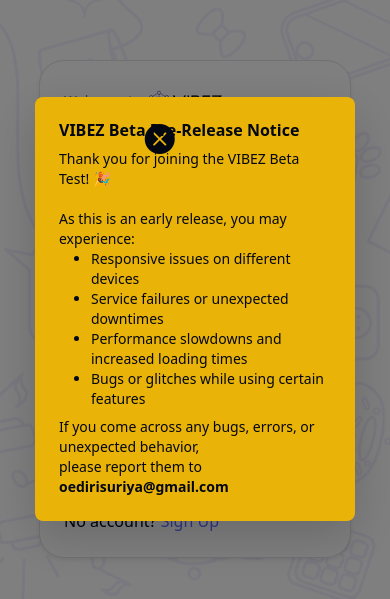
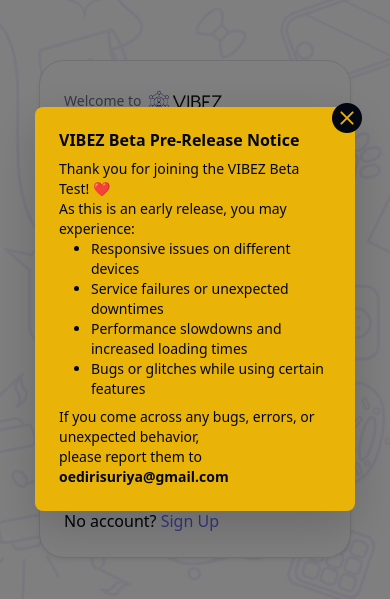
Before and after one commit to OshithRoshantha/Vibez-client, a React (Vite) app: page / in a window 390 px wide. Shown: the part 113-712 px from the top of the page. Built offline with nearby package versions, Linux system fonts and the light colour scheme; no server answers.

Commit message:
fix: adjust positioning and update message in VIBEZ Beta notice for better responsiveness

```diff
--- a/src/Pages/Signin.jsx
+++ b/src/Pages/Signin.jsx
@@ -136,9 +136,9 @@ export default function Signin({ onLogin }) {
         {notice && <div>
             <div className="fixed inset-0 flex items-center justify-center bg-black bg-opacity-50" style={{zIndex: '9999'}}>
             <div className={`p-6 rounded-lg shadow-lg bg-yellow-500 text-left ${isMobile ? 'w-80' : ''}`}>
-                <i onClick={() => setNotice(false)} className="bi text-3xl bi-x-circle-fill cursor-pointer absolute" style={{marginLeft:'22%'}}></i>
+                <i onClick={() => setNotice(false)} className="bi text-3xl bi-x-circle-fill cursor-pointer absolute" style={{marginLeft: isMobile ? '70%' : '22%', marginTop: isMobile ? '-8%':''}}></i>
                 <h2 className='font-bold mb-2'>VIBEZ Beta Pre-Release Notice</h2>
-                <p className='text-sm'>Thank you for joining the VIBEZ Beta Test! 🎉<br></br><br></br> As this is an early release, you may experience:</p>
+                <p className='text-sm'>Thank you for joining the VIBEZ Beta Test! ❤️<br></br> As this is an early release, you may experience:</p>
                 <ul className='ml-8 mb-2 text-sm' style={{ listStyleType: 'disc'}}>
                     <li>Responsive issues on different devices</li>
                     <li>Service failures or unexpected downtimes</li>
```
